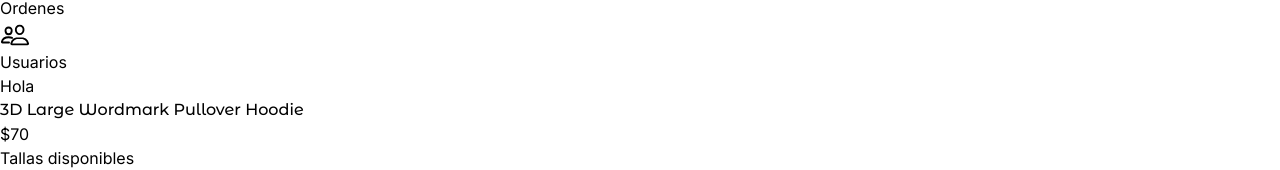
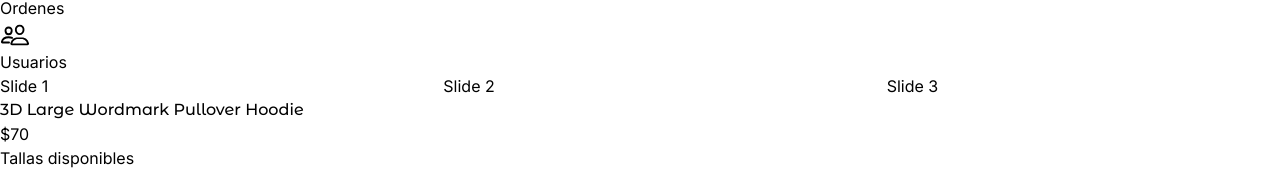
Before and after one commit to nca1478/teslo-shop, a Next.js app: page /product/3d_large_wordmark_pullover_hoodie in a window 1280 px wide. Shown: the part 527-697 px from the top of the page. Built offline with nearby package versions, Linux system fonts and the light colour scheme.

Commit message:
211. Slideshow de imágenes

```diff
--- a/package.json
+++ b/package.json
@@ -14,6 +14,7 @@
     "react": "19.0.0-rc-66855b96-20241106",
     "react-dom": "19.0.0-rc-66855b96-20241106",
     "react-icons": "^5.3.0",
+    "swiper": "^11.1.15",
     "zustand": "^5.0.1"
   },
   "devDependencies": {
--- a/src/app/(shop)/product/[slug]/page.tsx
+++ b/src/app/(shop)/product/[slug]/page.tsx
@@ -1,5 +1,5 @@
 import { titleFont } from "@/app/config/fonts";
-import { QuantitySelector, SizeSelector } from "@/components";
+import { ProductSlideshow, QuantitySelector, SizeSelector } from "@/components";
 import { initialData } from "@/seed/seed";
 import { notFound } from "next/navigation";
 
@@ -18,7 +18,9 @@ export default async function ProductPage({ params }: Props) {
   return (
     <div className="mt-5 mb-20 grid md:grid-cols-3 gap-3">
       {/* Slideshow */}
-      <div className="col-span-1 md:col-span-2">Hola</div>
+      <div className="col-span-1 md:col-span-2">
+        <ProductSlideshow title={product.title} images={product.images} />
+      </div>
 
       {/* Detalles */}
       <div className="col-span-1 px-5 ">
--- a/src/components/index.ts
+++ b/src/components/index.ts
@@ -1,7 +1,7 @@
 // Product
-
 export { QuantitySelector } from "./product/quantity-selector/QuantitySelector";
 export { SizeSelector } from "./product/size-selector/SizeSelector";
+export { ProductSlideshow } from "./product/slideshow/ProductSlideshow";
 
 // Products
 export { ProductGrid } from "./products/product-grid/ProductGrid";
--- /dev/null
+++ b/src/components/product/slideshow/ProductSlideshow.tsx
@@ -0,0 +1,29 @@
+"use client";
+
+import { Swiper, SwiperSlide } from "swiper/react";
+
+import "swiper/css";
+
+interface Props {
+  images: string[];
+  title: string;
+  className?: string;
+}
+
+export const ProductSlideshow = ({ images, title, className }: Props) => {
+  return (
+    <div className={className}>
+      <Swiper
+        spaceBetween={50}
+        slidesPerView={3}
+        onSlideChange={() => console.log("slide change")}
+        onSwiper={(swiper) => console.log(swiper)}
+      >
+        <SwiperSlide>Slide 1</SwiperSlide>
+        <SwiperSlide>Slide 2</SwiperSlide>
+        <SwiperSlide>Slide 3</SwiperSlide>
+        <SwiperSlide>Slide 4</SwiperSlide>
+      </Swiper>
+    </div>
+  );
+};
```
Also changed, not shown: 1 other file (tests, documents, lock files or other folders).
